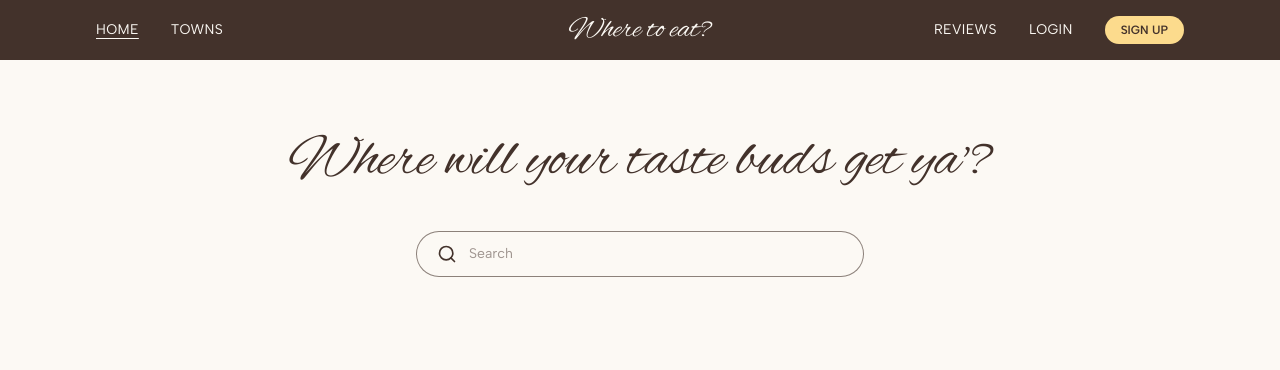
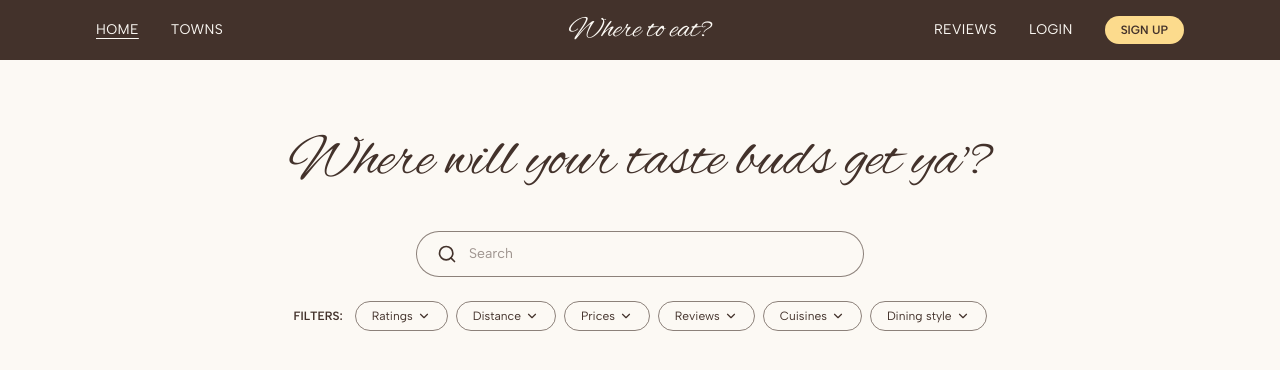
Before and after one commit to nadiafigueroaaragon-ui/where-to-eat-server, a React (Vite) app in the folder client/: page / in a window 1280 px wide. Shown: the top 370 px of the page. Built offline with nearby package versions, Linux system fonts and the light colour scheme.

Commit message:
Make all filter pills dropdowns with olive hover

```diff
--- /dev/null
+++ b/client/src/components/FilterChips.tsx
@@ -0,0 +1,77 @@
+import { useState } from 'react'
+import { ChevronDown } from 'lucide-react'
+import { CHIPS, emptyFilters, type Filters } from '../lib/filters'
+
+type Props = {
+  filters: Filters
+  onChange: (filters: Filters) => void
+}
+
+const chipClass = (active: boolean) =>
+  `inline-flex cursor-pointer items-center gap-1 rounded-full border px-4 py-1.5 text-xs transition-colors hover:border-olive hover:bg-olive hover:text-cream ${
+    active ? 'border-olive bg-olive text-cream' : 'border-brown/60 text-brown'
+  }`
+
+export default function FilterChips({ filters, onChange }: Props) {
+  const [openKey, setOpenKey] = useState<keyof Filters | null>(null)
+
+  // Derived while rendering, not stored in state
+  const hasFilters = Object.values(filters).some(Boolean)
+  const openChip = CHIPS.find((c) => c.key === openKey)
+
+  return (
+    <section className="px-4 sm:px-8">
+      <div className="flex flex-wrap items-center justify-center gap-2">
+        <span className="mr-1 text-xs font-semibold uppercase text-brown">Filters:</span>
+
+        {CHIPS.map((chip) => {
+          const selected = chip.options.find((o) => o.value === filters[chip.key])
+          return (
+            <button
+              key={chip.key}
+              type="button"
+              aria-expanded={openKey === chip.key}
+              onClick={() => setOpenKey(openKey === chip.key ? null : chip.key)}
+              className={chipClass(Boolean(selected))}
+            >
+              {selected ? selected.label : chip.label}
+              <ChevronDown className="h-3.5 w-3.5" aria-hidden="true" />
+            </button>
+          )
+        })}
+
+        {hasFilters && (
+          <button
+            type="button"
+            onClick={() => {
+              onChange(emptyFilters)
+              setOpenKey(null)
+            }}
+            className="text-xs text-brick underline underline-offset-2"
+          >
+            Clear
+          </button>
+        )}
+      </div>
+
+      {/* Options for the open pill, shown below the row so nothing overflows on phones */}
+      {openChip && (
+        <div className="mx-auto mt-3 flex max-w-2xl flex-wrap justify-center gap-2 rounded-2xl bg-brown/5 p-3">
+          {[{ value: '', label: 'Any' }, ...openChip.options].map((option) => (
+            <button
+              key={option.value || 'any'}
+              type="button"
+              onClick={() => {
+                onChange({ ...filters, [openChip.key]: option.value })
+                setOpenKey(null)
+              }}
+              className={chipClass(option.value !== '' && filters[openChip.key] === option.value)}
+            >
+              {option.label}
+            </button>
+          ))}
+        </div>
+      )}
+    </section>
+  )
+}
--- /dev/null
+++ b/client/src/lib/filters.ts
@@ -0,0 +1,61 @@
+export type Option = { value: string; label: string }
+
+export type Filters = {
+  rating: string
+  walkMinutes: string
+  priceLevel: string
+  sort: string
+  cuisine: string
+  diningType: string
+}
+
+export const emptyFilters: Filters = {
+  rating: '',
+  walkMinutes: '',
+  priceLevel: '',
+  sort: '',
+  cuisine: '',
+  diningType: '',
+}
+
+const same = (list: string[]): Option[] => list.map((v) => ({ value: v, label: v }))
+
+// Same order as the Figma design. Values must match config/constants.js on the server.
+export const CHIPS: { key: keyof Filters; label: string; options: Option[] }[] = [
+  {
+    key: 'rating',
+    label: 'Ratings',
+    options: [
+      { value: '4', label: '4.0 and up' },
+      { value: '4.5', label: '4.5 and up' },
+    ],
+  },
+  {
+    key: 'walkMinutes',
+    label: 'Distance',
+    options: [
+      { value: '5', label: '5 min walk' },
+      { value: '10', label: '10 min walk' },
+      { value: '15', label: '15 min walk' },
+    ],
+  },
+  { key: 'priceLevel', label: 'Prices', options: same(['cheap', 'moderate', 'expensive']) },
+  {
+    key: 'sort',
+    label: 'Reviews',
+    options: [
+      { value: 'reviews', label: 'Most reviewed' },
+      { value: 'rating', label: 'Top rated' },
+    ],
+  },
+  {
+    key: 'cuisine',
+    label: 'Cuisines',
+    options: same(['Kapampangan/Filipino', 'Asian', 'Western/Italian', 'Mexican', 'Mediterranean', 'Cafe/Bakery']),
+  },
+  {
+    key: 'diningType',
+    label: 'Dining style',
+    options: same(['fine dining', 'casual dining', 'buffet', 'cafe/bakery', 'resto bar']),
+  },
+]
--- a/client/src/pages/Home.tsx
+++ b/client/src/pages/Home.tsx
@@ -1,9 +1,15 @@
+import { useState } from 'react'
 import Hero from '../components/Hero'
+import FilterChips from '../components/FilterChips'
+import { emptyFilters, type Filters } from '../lib/filters'
 
 export default function Home() {
+  const [filters, setFilters] = useState<Filters>(emptyFilters)
+
   return (
     <main>
       <Hero />
+      <FilterChips filters={filters} onChange={setFilters} />
     </main>
   )
 }
```
